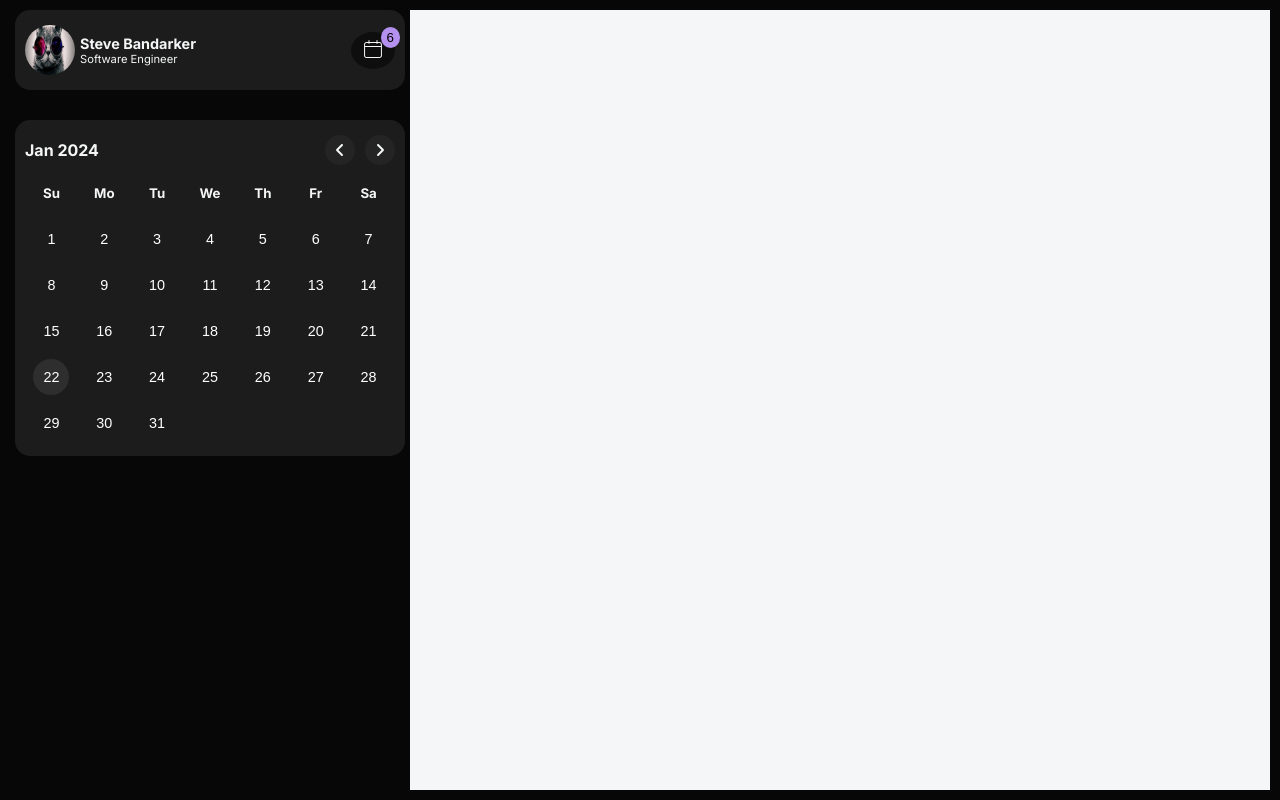
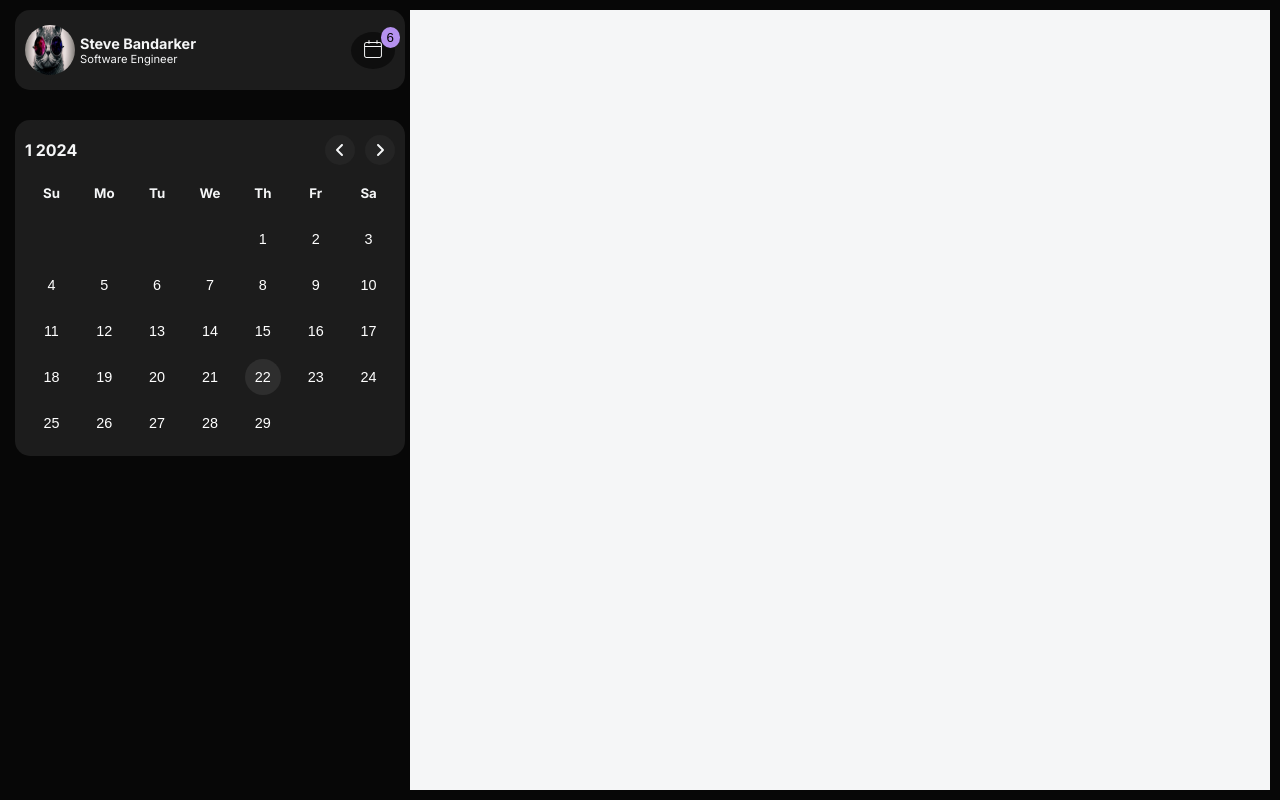
Before and after one commit to SteveBand/Calendar-dashboard, a Next.js app: page /dashboard in a window 1280 px wide. Built offline with nearby package versions, Linux system fonts and the light colour scheme.

Commit message:
fixed Control Panel Calander month day and weekdays

```diff
--- a/components/ui/controlPanel/ControlPanel.tsx
+++ b/components/ui/controlPanel/ControlPanel.tsx
@@ -1,32 +1,9 @@
 "use client";
 
-import { useMemo } from "react";
 import { ControlPanelHeader } from "./components/ControlPanelHeader";
 import { Calendar } from "./components/Calendar";
 
 export function ControlPanel() {
-  const dateNow = new Date().getMonth();
-  // const DatesObj = useMemo(() => {
-  //   let arr: any = [];
-  //   for (let i = 0; i < 12; i++) {
-  //     const newDate = new Date(2024, i + 1, 0);
-  //     const newArr = [];
-
-  //     for (let y = 1; y <= newDate.getDate(); y++) {
-  //       newArr.push(y);
-  //     }
-
-  //     const month = newDate.toLocaleString("default", { month: "short" }); // Get month name
-  //     const dateObj = {
-  //       name: month,
-  //       days: [newArr],
-  //     };
-
-  //     arr = [...arr, dateObj];
-  //   }
-  //   return arr;
-  // }, []);
-
   return (
     <section className="control-panel-wrapper">
       <ControlPanelHeader />
--- a/components/ui/controlPanel/components/Calendar.tsx
+++ b/components/ui/controlPanel/components/Calendar.tsx
@@ -12,19 +12,21 @@ export function Calendar() {
 
   const dateObj = useMemo(() => {
     const newDate = new Date(date.year, date.month, 0);
-    const newArr = [];
+    const firstMonthDay = new Date(
+      newDate.getFullYear(),
+      newDate.getMonth() + 1,
+      1
+    ).getDay();
+    const daysInMonth = new Date(date.year, date.month + 1, 0).getDate();
+    const rows = Math.ceil((firstMonthDay + daysInMonth) / 7) * 7;
+    const daysArray = Array.from({ length: rows }).map((_, index) => {
+      const day = index - firstMonthDay + 1;
+      if (day > 0 && day <= daysInMonth) {
+        return day;
+      }
+    });
 
-    for (let y = 1; y <= newDate.getDate(); y++) {
-      newArr.push(y);
-    }
-
-    const month = newDate.toLocaleString("default", { month: "short" });
-    const obj = {
-      name: month,
-      days: [newArr],
-    };
-
-    return obj;
+    return daysArray;
   }, [date]);
 
   const weekDays = ["Su", "Mo", "Tu", "We", "Th", "Fr", "Sa"];
@@ -59,11 +61,16 @@ export function Calendar() {
     });
   }
 
+  function onDayClick(index: number, day: number) {
+    setActiveIndex(index);
+    console.log(new Date(date.year, date.month, day + 1).toISOString());
+  }
+
   return (
     <article className="calendar-wrapper">
       <header>
         <h4>
-          {dateObj.name} {date.year}
+          {date.month} {date.year}
         </h4>
         <div>
           <button onClick={handleBackward}>
@@ -80,19 +87,21 @@ export function Calendar() {
         })}
       </div>
       <div className="days">
-        {dateObj.days[0].map((day, index) => {
-          return (
+        {dateObj.map((day, index) => {
+          return typeof day === "number" ? (
             <button
               className={`${
                 date.month === dateNow.getMonth() && day === dateNow.getDate()
                   ? "today"
                   : ""
               } ${activeIndex === index ? "active" : ""}`}
-              key={day}
-              onClick={() => setActiveIndex(index)}
+              key={index}
+              onClick={() => onDayClick(index, day)}
             >
               <p>{day}</p>
             </button>
+          ) : (
+            <button disabled key={index}></button>
           );
         })}
       </div>
```
Also changed, not shown: styles/ui/control-panel/components/controlPanelCalendar.scss (+0 -102 lines).
